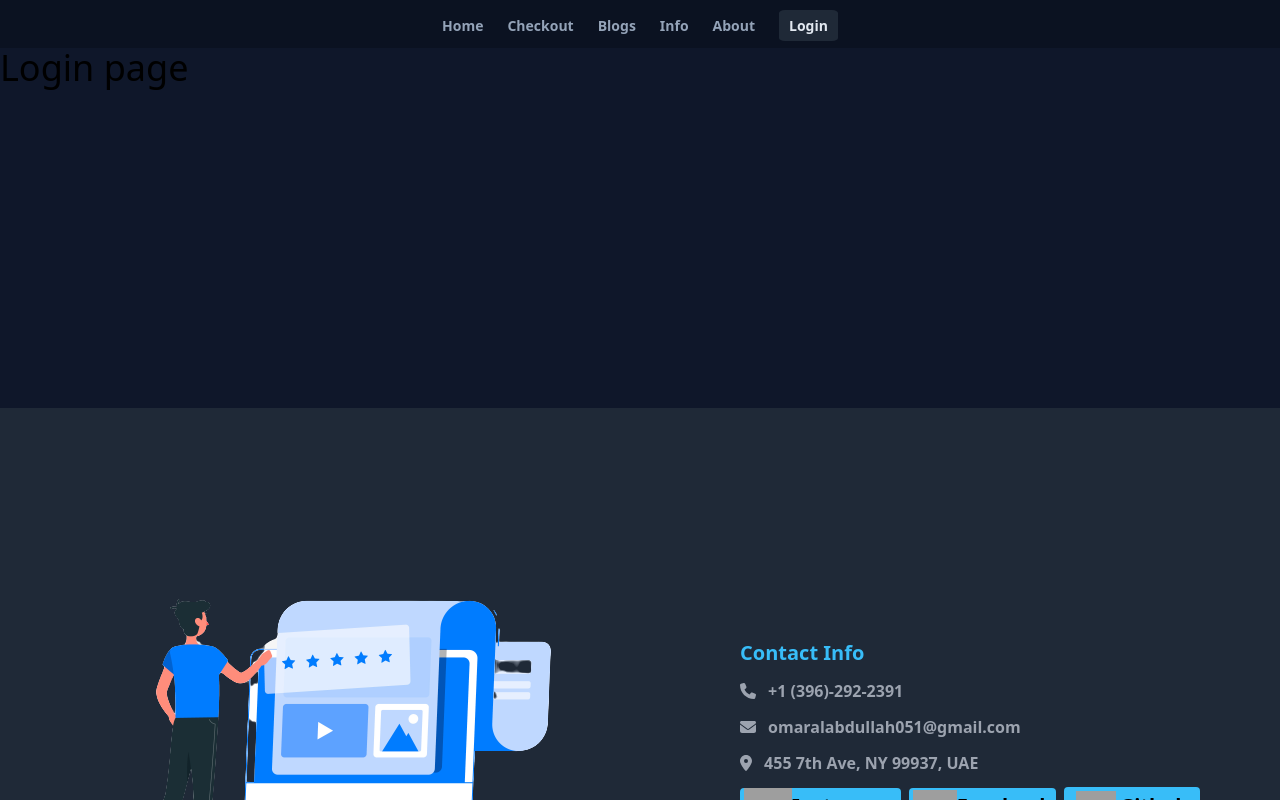
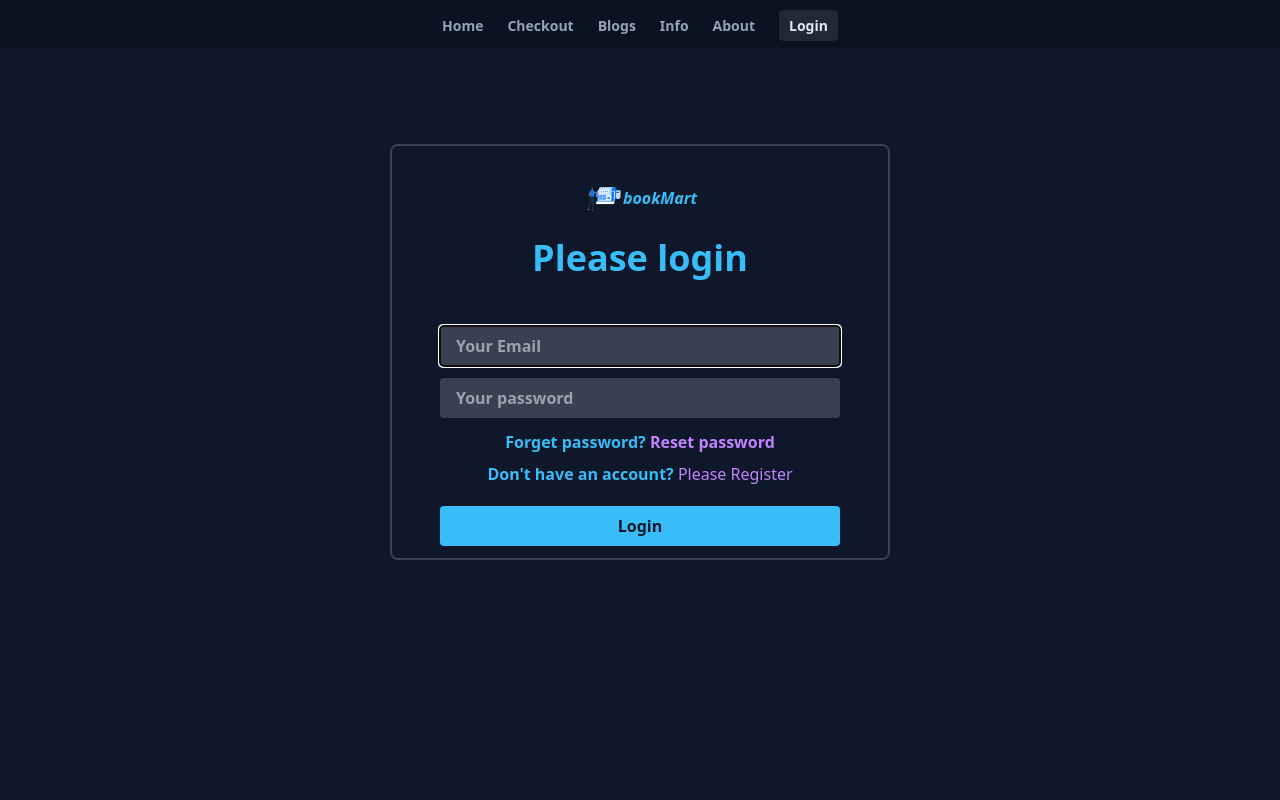
Before and after one commit to Omaralabdullah051/courses-application, a React (Create React App) app: page /login in a window 1280 px wide. Shown: the top 800 px of the page. Built offline with nearby package versions, Linux system fonts and the light colour scheme; no server answers; grey boxes are pictures that could not be loaded.

Commit message:
login component added

```diff
--- a/src/components/Banner.js
+++ b/src/components/Banner.js
@@ -32,7 +32,7 @@ const Banner = () => {
         </p>
         <button
           onClick={handleNavigate}
-          className="px-4  py-1 md:px-8 text-sm md:text-base md:py-2 bg-[#38BDF8] text-[#ffffff] rounded font-bold mt-2  hover:bg-gray-400 hover:text-black focus:ring-4 focus:ring-offset-slate-800 md:mb-8 xl:mb-0"
+          className="px-4 py-1 md:px-8 text-sm md:text-base md:py-2 bg-[#38BDF8] text-[#ffffff] rounded font-bold mt-2  hover:bg-gray-400 hover:text-black focus:ring-4 focus:ring-offset-slate-800 md:mb-8 xl:mb-0"
         >
           Info
         </button>
--- a/src/components/Login.js
+++ b/src/components/Login.js
@@ -1,9 +1,145 @@
-import React from "react";
+import React, { useEffect, useRef, useState } from "react";
+import {
+  useSendPasswordResetEmail,
+  useSignInWithEmailAndPassword,
+} from "react-firebase-hooks/auth";
+import { Link, useLocation, useNavigate } from "react-router-dom";
+import { toast } from "react-toastify";
+import auth from "../firebase.init";
+// import LoadingState from "../../Shared/LoadingState/LoadingState";
+// import SocialLogin from "../SocialLogin/SocialLogin";
+import image from "../assets/images/cover.png";
+// import PageTitle from "../../Shared/PageTitle/PageTitle";
 
 const Login = () => {
+  const emailRef = useRef("");
+  const passwordRef = useRef("");
+  const [signInWithEmailAndPassword, user, loading, hookError] =
+    useSignInWithEmailAndPassword(auth);
+  const [sendPasswordResetEmail] = useSendPasswordResetEmail(auth);
+  const [error, setError] = useState("");
+  const navigate = useNavigate();
+  const location = useLocation();
+
+  let from = location.state?.from?.pathname || "/";
+
+  useEffect(() => {
+    emailRef.current.focus();
+  }, []);
+
+  const handleOnSubmit = (e) => {
+    e.preventDefault();
+    const email = emailRef?.current?.value;
+    const password = passwordRef?.current?.value;
+    signInWithEmailAndPassword(email, password);
+  };
+
+  const handleResetPassword = async () => {
+    const email = emailRef?.current?.value;
+    if (email) {
+      await sendPasswordResetEmail(email);
+      toast(
+        "Email is sent to reset your password. Please check you mail inbox"
+      );
+    } else {
+      toast("Please provide your email");
+    }
+  };
+
+  useEffect(() => {
+    if (hookError) {
+      switch (hookError?.code) {
+        case "auth/invalid-email":
+          toast.error("Invalid email provided, please provide a valid email");
+          setError("Invalid email provided, please provide a valid email");
+          break;
+
+        case "auth/user-not-found":
+          toast.error("User not found");
+          setError("User not found");
+          break;
+
+        case "auth/wrong-password":
+          toast.error("Wrong password");
+          setError("Wrong password");
+          break;
+
+        default:
+          toast.error(hookError?.message);
+          setError(hookError?.message);
+      }
+    }
+  }, [hookError]);
+
+  useEffect(() => {
+    if (user) {
+      navigate(from, { replace: true });
+    }
+  }, [user, navigate, from]);
+
+  //   if (loading) {
+  //     return <LoadingState />;
+  //   }
+
   return (
-    <div>
-      <h3>Login page</h3>
+    <div className="text-[#38BDF8] font-bold mb-52">
+      <div className="w-[320px] md:w-[500px] mx-auto">
+        <form
+          onSubmit={handleOnSubmit}
+          className="flex flex-col md:border-2 border-gray-700 mx-auto mt-3 md:mt-24 rounded-lg"
+        >
+          <div className=" mx-auto mt-8 flex justify-center items-center">
+            <img className="w-10" src={image} alt="" />
+            <p className="text-[#38BDF8] font-bold">
+              <i>bookMart</i>
+            </p>
+          </div>
+          <h4 className="md:text-4xl text-center  font-bold text-[#38BDF8] mt-5">
+            Please login
+          </h4>
+          <input
+            ref={emailRef}
+            className="w-[300px] md:w-[400px] px-4 py-2 mx-auto mb-3 bg-gray-700 text-gray-400 font-bold rounded mt-10 md:mt-12 required:border-red-500"
+            type="email"
+            name="userEmail"
+            id="userEmail"
+            placeholder="Your Email"
+            autoComplete="off"
+            required
+          />
+          <input
+            ref={passwordRef}
+            className="w-[300px] md:w-[400px] px-4 py-2 mx-auto mb-3 bg-gray-700 text-gray-400 font-bold rounded required:border-red-500"
+            type="password"
+            name="password"
+            id="password"
+            placeholder="Your password"
+            autoComplete="off"
+            required
+          />
+          <p className="text-center text-sm md:text-base">
+            Forget password?{" "}
+            <button onClick={handleResetPassword} className="text-purple-400">
+              Reset password
+            </button>
+          </p>
+          <p className="text-center mt-2 text-sm md:text-base">
+            Don't have an account?{" "}
+            <Link className="text-purple-400 font-medium" to="/register">
+              Please Register
+            </Link>
+          </p>
+          <p className="text-center mt-2 text-red-500 text-sm md:text-base">
+            {error}
+          </p>
+          <input
+            className="w-[300px] md:w-[400px] mx-auto mb-3 px-8 py-2 bg-[#38BDF8] text-gray-900 rounded font-bold hover:bg-[#38BDF8]/90 hover:text-black mt-3 focus:ring-4 focus:ring-offset-slate-800"
+            type="submit"
+            value="Login"
+          />
+          {/* <SocialLogin /> */}
+        </form>
+      </div>
     </div>
   );
 };
--- a/src/components/Register.js
+++ b/src/components/Register.js
@@ -12,15 +12,12 @@ import image from "../assets/images/cover.png";
 
 const Register = () => {
   const [createUserWithEmailAndPassword, user, loading, hookError] =
-    useCreateUserWithEmailAndPassword(auth, {
-      sendEmailVerification: true,
-    });
+    useCreateUserWithEmailAndPassword(auth);
   const [updateProfile] = useUpdateProfile(auth);
   const [error, setError] = useState("");
   const [agree, setAgree] = useState(false);
   const location = useLocation();
   const navigate = useNavigate();
-  const userEmail = user?.user?.email;
 
   let from = location.state?.from?.pathname || "/";
 
```
